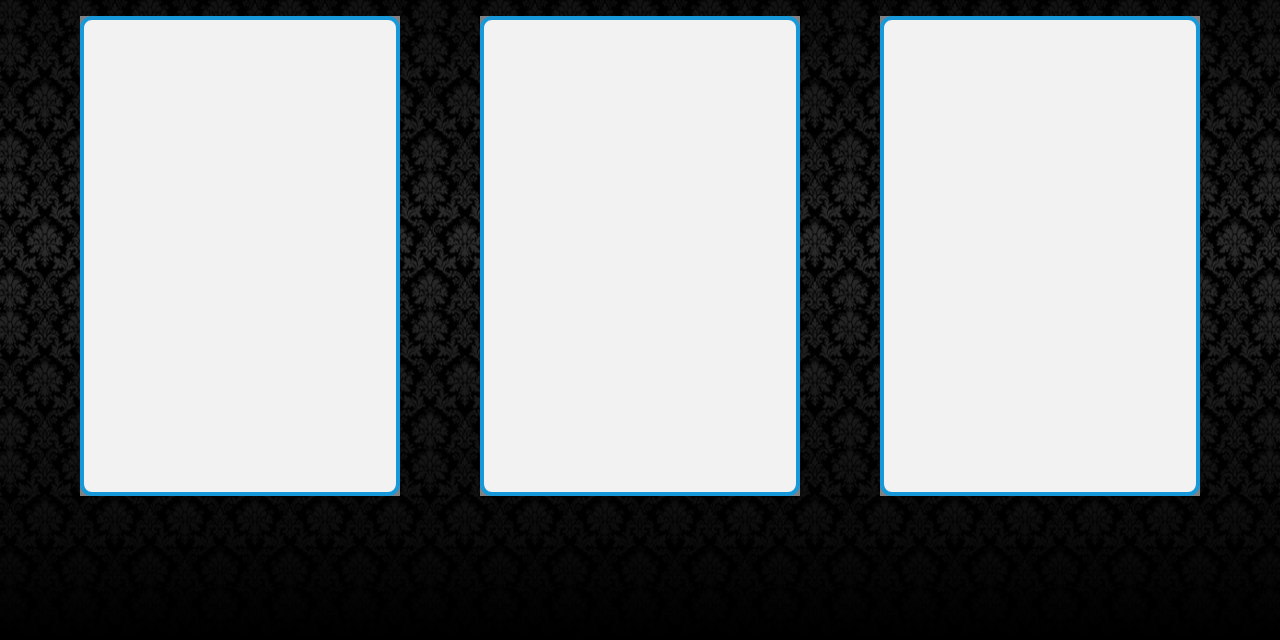
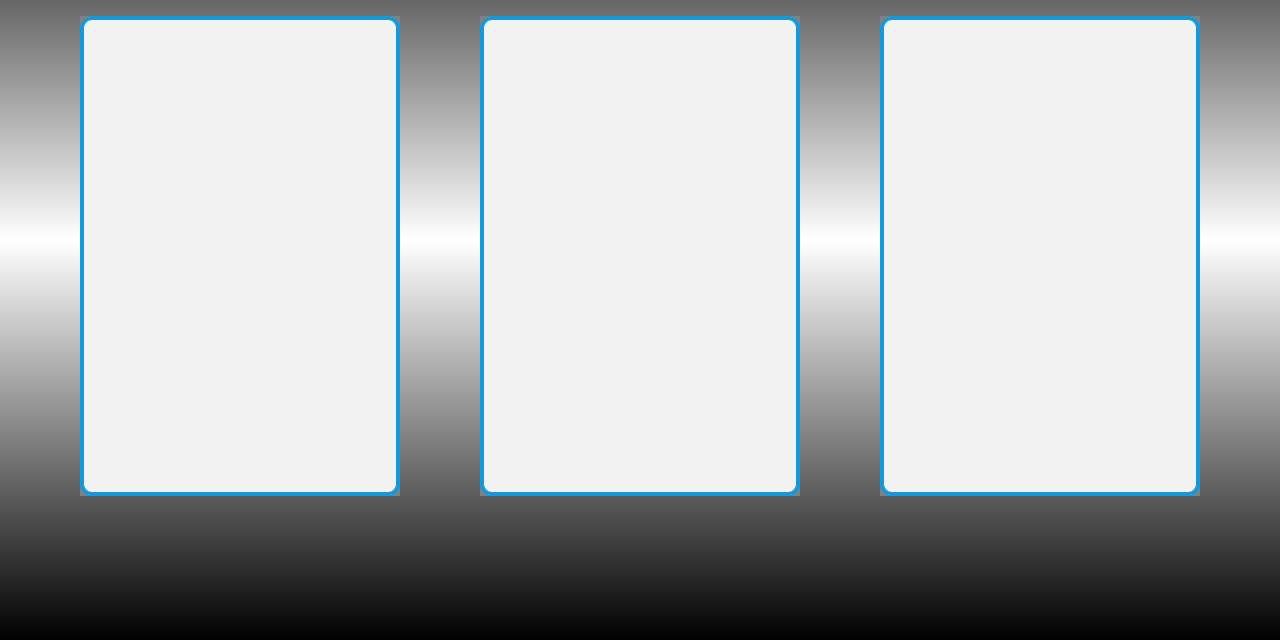
Before and after one commit to ned4ded/funbox_cats, a website: page html/index.html in a window 1280 px wide. Shown: the part 160-800 px from the top of the page. Drawn offline with Linux system fonts and the light colour scheme; files that its build step writes are made by us from their sources.

Commit message:
fixing relative linking path for styles

```diff
--- a/html/index.html
+++ b/html/index.html
@@ -5,9 +5,9 @@
   <meta name="viewport" content="width=device-width, initial-scale=1.0">
   <meta http-equiv="X-UA-Compatible" content="ie=edge">
   <title>Cats</title>
-  <link rel="stylesheet" href="/css/normalize.min.css">
+  <link rel="stylesheet" href="./css/normalize.min.css">
   <link href="https://fonts.googleapis.com/css?family=Exo+2:100" rel="stylesheet">
-  <link rel="stylesheet" href="/css/custom.css">
+  <link rel="stylesheet" href="./css/custom.css">
 </head>
 <body>
   <svg xmlns="http://www.w3.org/2000/svg" xmlns:xlink="http://www.w3.org/1999/xlink" version="1.1" x="0px" y="0px" enable-background="new 0 0 100 100" xml:space="preserve" style="display: none;">
```
